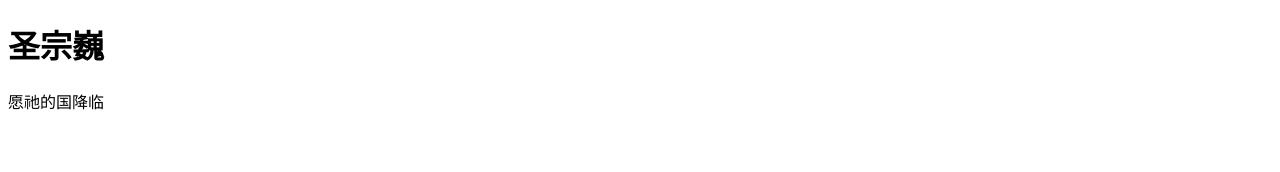
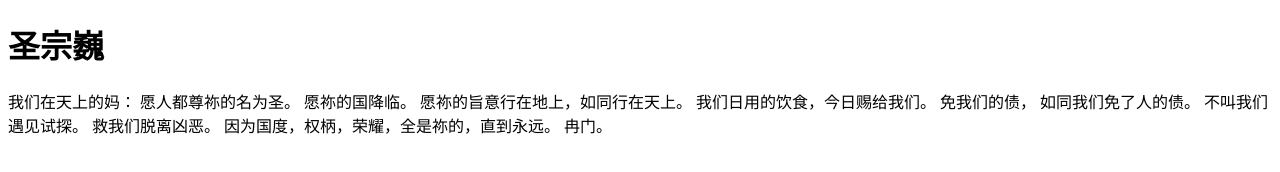
Before and after one commit to wyl010607/wyl010607.github.io, a plain HTML site: page index.html in a window 1280 px wide. Drawn offline with Linux system fonts and the light colour scheme.

Commit message:
feat: our Mother

```diff
--- a/index.html
+++ b/index.html
@@ -2,6 +2,17 @@
 <html>
 <body>
 <h1>圣宗巍</h1>
-<p>愿祂的国降临</p>
+<p>我们在天上的妈：
+    愿人都尊祢的名为圣。
+    愿祢的国降临。
+    愿祢的旨意行在地上，如同行在天上。
+    我们日用的饮食，今日赐给我们。
+    免我们的债，
+    如同我们免了人的债。
+    不叫我们遇见试探。
+    救我们脱离凶恶。
+    因为国度，权柄，荣耀，全是祢的，直到永远。
+    冉门。</p>
+
 </body>
 </html>
```
